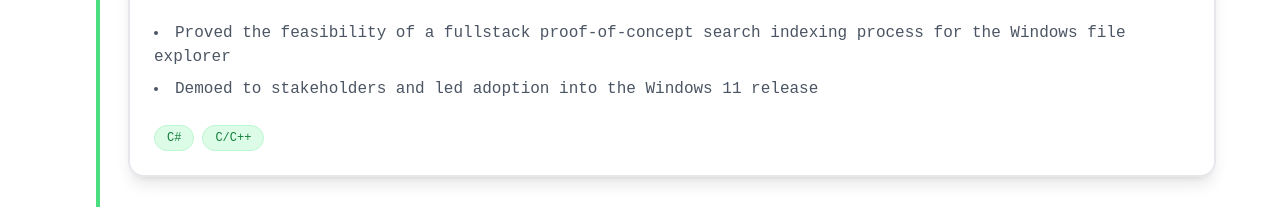
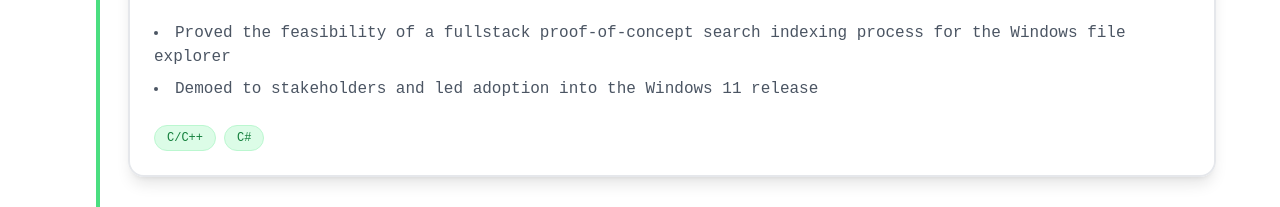
Before and after one commit to eszabo12/portfolio, a Next.js app: page / in a window 1280 px wide. Shown: the part 2500-2707 px from the top of the page. Built offline with nearby package versions, Linux system fonts and the light colour scheme; no server answers.

Commit message:
still battling  the perfectionist accusations

```diff
--- a/app/pages/Constants.tsx
+++ b/app/pages/Constants.tsx
@@ -173,7 +173,7 @@ export const experiences: ExperienceDetail[] = [
       'Proved the feasibility of a fullstack proof-of-concept search indexing process for the Windows file explorer',
       'Demoed to stakeholders and led adoption into the Windows 11 release'
     ],
-    tech: ['C#', 'C/C++'],
+    tech: [ 'C/C++', 'C#'],
   },
   {
     title: 'NASA',
```
